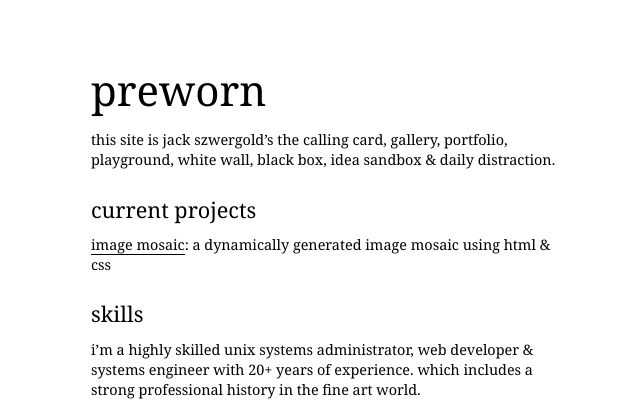
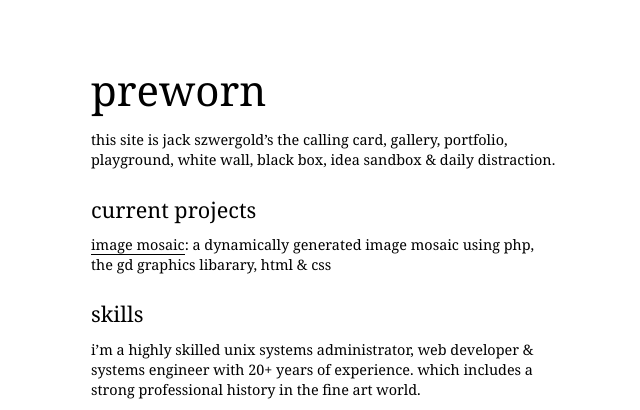
Before and after one commit to JackSzwergold/Preworn-Main, a PHP site: page / in a window 1280 px wide. Shown: the top 410 px of the page, without its empty margins (316-956 px from the left). Run offline with PHP 8.4, Linux system fonts and the light colour scheme.

Commit message:
Making this page real.

```diff
--- a/index.php
+++ b/index.php
@@ -58,7 +58,7 @@ $wrapper = '<div class="Wrapper">'
          . '<br />'
 
          . '<h3>current projects</h3>'
-         . '<p><a href="mosaic/" title="mosaic" name="mosaic" target="_top">image mosaic</a>: a dynamically generated image mosaic using html & css</p>'
+         . '<p><a href="mosaic/" title="mosaic" name="mosaic" target="_top">image mosaic</a>: a dynamically generated image mosaic using php, the gd graphics libarary, html & css</p>'
          . '<br />'
 
          . '<h3>skills</h3>'
```
